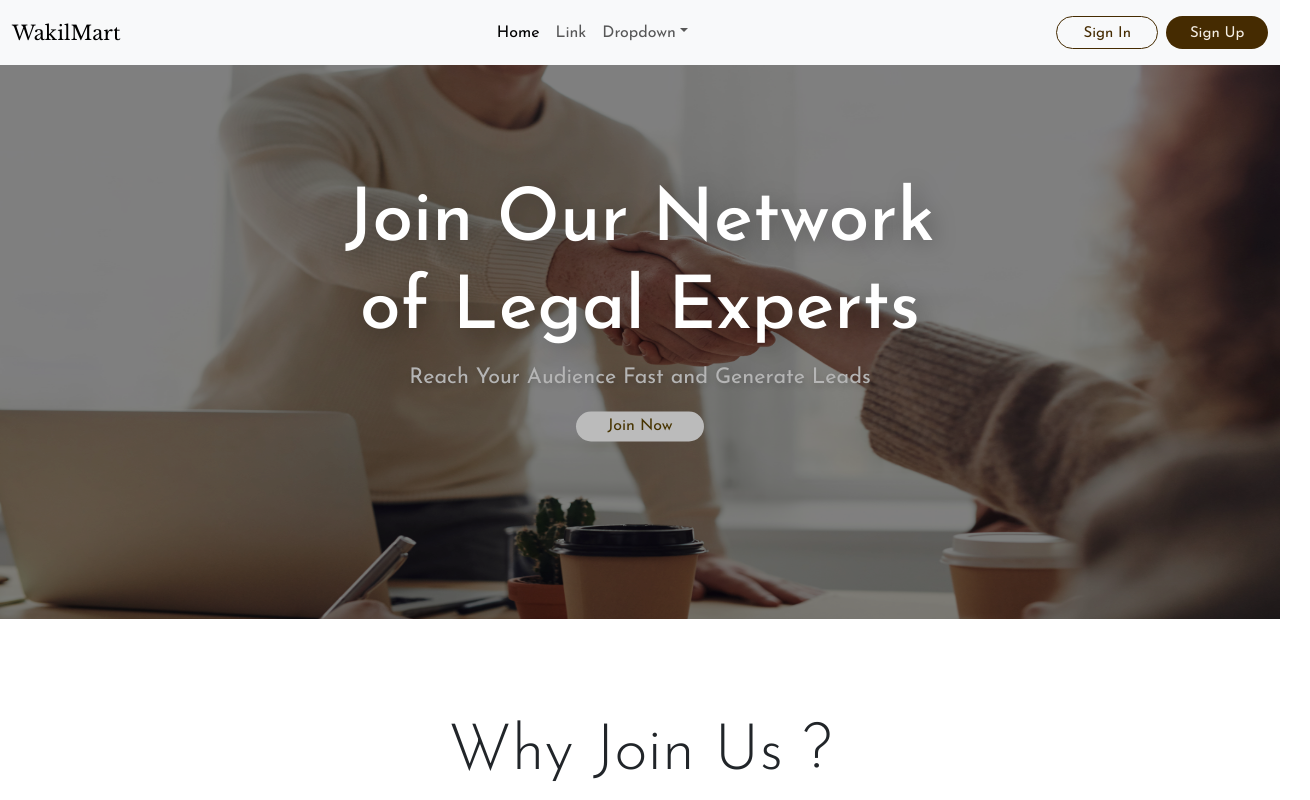
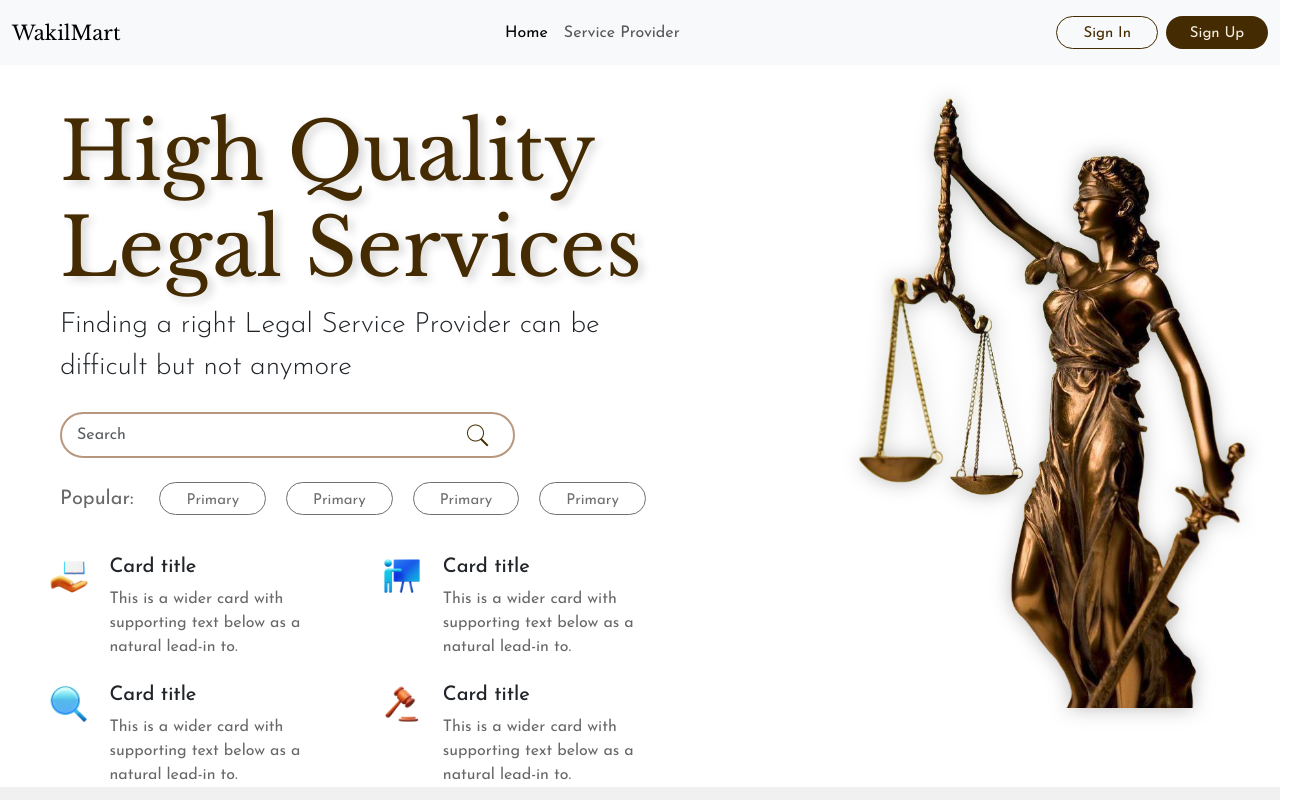
Before and after one commit to vizeerr/SIH-2023-Front-End, a React (Create React App) app: page / in a window 1280 px wide. Shown: the top 800 px of the page, 1310 px wide, since content can reach past the window. Built offline with nearby package versions, Linux system fonts and the light colour scheme.

Commit message:
landing page bugs fixed

```diff
--- a/src/App.css
+++ b/src/App.css
@@ -3,7 +3,7 @@ body {
   padding: 0;
   font-family: 'Josefin Sans', sans-serif;
 }
-
+/* Vivek */
 :root {
   --unnamed-color-707070: #707070;
   --unnamed-color-fef3e4: #FEF3E4;
@@ -50,9 +50,13 @@ body {
     font-family: 'Libre Baskerville', serif;
   }
 
+  .rightarea {
+    z-index: -2;
+  }
   .rightarea img{
     width: 71%;
-    filter: drop-shadow(0px 0px 8px #000000B8);
+    z-index: -2;
+    filter: drop-shadow(0px 0px 10px #00000044)
   }
 
   .leftarea{
@@ -81,8 +85,8 @@ body {
   }
 
   .searchlog{
-    width: 30px;
-    height: 30px;
+    width: 25px;
+    height: 25px;
     margin-right: 20px;
   }
 
@@ -178,7 +182,133 @@ body {
     margin-top: 3em;
   }
 
+  .verifico{
+    width: 13px;
+    height: 13px;
+  }
 
+  .sm-13{
+    font-size: 13px;
+  }
+  .sm-9{
+    font-size: 9px;
+  }
+
+  .bg-dark{
+    background: #000000 !important;
+  }
+
+  .footerul li{
+    color: #949494;
+  }
+
+  .darktextlight{
+    color: var(--darktextlight);
+  }
+
+
+  .stateimg{
+    box-shadow: 7px 11px 16px #00000059;
+  }
+
+  .x-3{
+    top: 3em;
+  }
+
+  .lightbackground{
+    background: var(--lightbackground);
+  }
+
+  .jumbocont{
+    height: 60vh;
+  }
+  .acordhead{
+    box-shadow: 0px 9px 29px #00000061;
+    border: 1px solid #707070;
+  }
+
+  .acordhead .accordion-button{
+    box-shadow: -1px 4px 16px 0 #d4d4d4;
+  }
+
+  .loginonpage input{
+    border-radius: 50px;
+    border: 2px solid var(--searchcol);
+    width: 75%;
+    background-color: transparent;
+  }
+
+ .loginbg{
+  position: relative;
+ }
+ .loginbg::before {
+  content: "";
+  background-image: url('../src/page 1 design images/login back.jpeg');
+  background-repeat: no-repeat;
+  background-size: cover;
+  position: absolute;
+  top: 0;
+  left: 0;
+  width: 100%;
+  height: 100%;
+  opacity: 0.1; /* Adjust the opacity value as needed */
+  z-index: -1; /* Ensure the overlay is behind the content */
+}
+
+.loginrbg{
+  position: relative;
+ }
+ .loginrbg::before {
+  content: "";
+  background-image: url('../src/page 1 design images/haplog.jpeg');
+  background-repeat: no-repeat;
+  background-size: cover;
+  position: absolute;
+  top: 0;
+  left: 0;
+  width: 100%;
+  height: 100%;
+  filter: brightness(0.5);
+  opacity: 1; /* Adjust the opacity value as needed */
+  z-index: -1; /* Ensure the overlay is behind the content */
+}
+
+.imgcontainer{
+  position: relative;
+  background: #1d1200bd;
+}
+
+.imgcontainer::before {
+  content: "";
+  background-image: url('../src/page 1 design images/delbgcut.jpeg');
+  background-repeat: no-repeat;
+  background-size: cover;
+  position: absolute;
+  top: 0;
+  left: 0;
+  width: 100%;
+  height: 100%;
+  /* filter: brightness(0.5); */
+  opacity: 1; /* Adjust the opacity value as needed */
+  z-index: -1; /* Ensure the overlay is behind the content */
+}
+
+/* .navbar{
+  background: transparent !important;
+  backdrop-filter: blur(10px);
+} */
+
+.userfeed{
+  background: var(--lgbag);
+}
+
+.herosection{
+  margin-top: 5em;
+}
+
+
+
+/* Rishav */
 .Works-container {
   background-color: #E8E8E8;
   margin-top: 6rem !important;
@@ -326,6 +456,8 @@ body {
 }
 
 
+/* Vibhuti */
+
   .faq {
   font: normal normal 300 83px/109px Josefin Sans;
   letter-spacing: 0px;
@@ -424,119 +556,3 @@ body {
   font-weight: bold;
   color: aqua;
 }
-
- .verifico{
-    width: 13px;
-    height: 13px;
-  }
-
-  .sm-13{
-    font-size: 13px;
-  }
-  .sm-9{
-    font-size: 9px;
-  }
-
-  .bg-dark{
-    background: #000000 !important;
-  }
-
-  .footerul li{
-    color: #949494;
-  }
-
-  .darktextlight{
-    color: var(--darktextlight);
-  }
-
-
-  .stateimg{
-    box-shadow: 7px 11px 16px #00000059;
-  }
-
-  .x-3{
-    top: 3em;
-  }
-
-  .lightbackground{
-    background: var(--lightbackground);
-  }
-
-  .jumbocont{
-    height: 60vh;
-  }
-  .acordhead{
-    box-shadow: 0px 9px 29px #00000061;
-    border: 1px solid #707070;
-  }
-
-  .acordhead .accordion-button{
-    box-shadow: -1px 4px 16px 0 #d4d4d4;
-  }
-
-  .loginonpage input{
-    border-radius: 50px;
-    border: 2px solid var(--searchcol);
-    width: 75%;
-    background-color: transparent;
-  }
-
- .loginbg{
-  position: relative;
- }
- .loginbg::before {
-  content: "";
-  background-image: url('../src/page 1 design images/login back.jpeg');
-  background-repeat: no-repeat;
-  background-size: cover;
-  position: absolute;
-  top: 0;
-  left: 0;
-  width: 100%;
-  height: 100%;
-  opacity: 0.1; /* Adjust the opacity value as needed */
-  z-index: -1; /* Ensure the overlay is behind the content */
-}
-
-.loginrbg{
-  position: relative;
- }
- .loginrbg::before {
-  content: "";
-  background-image: url('../src/page 1 design images/haplog.jpeg');
-  background-repeat: no-repeat;
-  background-size: cover;
-  position: absolute;
-  top: 0;
-  left: 0;
-  width: 100%;
-  height: 100%;
-  filter: brightness(0.5);
-  opacity: 1; /* Adjust the opacity value as needed */
-  z-index: -1; /* Ensure the overlay is behind the content */
-}
-
-.imgcontainer{
-  position: relative;
-  background: #1d1200bd;
-}
-
-.imgcontainer::before {
-  content: "";
-  background-image: url('../src/page 1 design images/delbgcut.jpeg');
-  background-repeat: no-repeat;
-  background-size: cover;
-  position: absolute;
-  top: 0;
-  left: 0;
-  width: 100%;
-  height: 100%;
-  /* filter: brightness(0.5); */
-  opacity: 1; /* Adjust the opacity value as needed */
-  z-index: -1; /* Ensure the overlay is behind the content */
-}
-
-/* .navbar{
-  background: transparent !important;
-  backdrop-filter: blur(10px);
-} */
--- a/src/App.js
+++ b/src/App.js
@@ -1,13 +1,22 @@
 import "./App.css";
 import Home from "./pages/Home";
 import Service from "./pages/Service";
+import { BrowserRouter as Router, Route, Routes } from "react-router-dom";
 
 function App() {
   return (
-    <div>
+    <>
+        <Router>
+          <Routes>
+            <Route exact path="/" element={<Home />} />
+            <Route exact path="services" element={<Service />} />
+          </Routes>
+        </Router>
+
       {/* <Home /> */}
-      <Service />
-    </div>
+      {/* <Service /> */}
+
+    </>
   );
 }
 
--- a/src/components/Navbar.js
+++ b/src/components/Navbar.js
@@ -1,6 +1,8 @@
 import React from "react";
+import { Link,useLocation } from "react-router-dom";
 
 const Navbar = () => {
+   let location = useLocation();
   return (
 
       <nav className="navbar navbar-expand-lg bg-body-tertiary fixed-top ">
@@ -22,46 +24,12 @@ const Navbar = () => {
           <div className="collapse navbar-collapse" id="navbarSupportedContent">
             <ul className="navbar-nav mx-auto mb-2 mb-lg-0">
               <li className="nav-item">
-                <a className="nav-link active" aria-current="page" href="/">
-                  Home
-                </a>
+                <Link className={`nav-link ${location.pathname === '/'? "active": "" }`}  aria-current="page" to="/">Home</Link>
               </li>
               <li className="nav-item">
-                <a className="nav-link" href="/">
-                  Link
-                </a>
+                <Link className={`nav-link ${location.pathname === '/services'? "active": "" }`}  aria-current="page" to="services">Service Provider</Link>
               </li>
-              <li className="nav-item dropdown">
-                <a
-                  className="nav-link dropdown-toggle"
-                  href="/"
-                  role="button"
-                  data-bs-toggle="dropdown"
-                  aria-expanded="false"
-                >
-                  Dropdown
-                </a>
-                <ul className="dropdown-menu">
-                  <li>
-                    <a className="dropdown-item" href="/">
-                      Action
-                    </a>
-                  </li>
-                  <li>
-                    <a className="dropdown-item" href="/">
-                      Another action
-                    </a>
-                  </li>
-                  <li>
-                    <hr className="dropdown-divider" />
-                  </li>
-                  <li>
-                    <a className="dropdown-item" href="/">
-                      Something else here
-                    </a>
-                  </li>
-                </ul>
-              </li>
+
             </ul>
             <button type="button " className="btn btn-yellight m-2">
               Sign In
--- a/src/components/landing-page/Herosection.js
+++ b/src/components/landing-page/Herosection.js
@@ -9,18 +9,18 @@ import expertico from '../../page 1 design images/expertico.png'
 
 const Herosection = () => {
   return (
-    <div className="container-fluid mt-5">
+    <div className="herosection container-fluid ">
       <div className="hero d-flex justify-content-between">
         <div className="leftarea mt-4 ms-5">
             <h1 className="display-1 head-land ">High Quality Legal Services </h1>
             <p className='fs-3 fw-light'>Finding a right Legal Service Provider can be difficult but not anymore</p>
-            <form className="w-75 align-middle d-flex search rounded-pill mt-4 mb-4" role="search">
+            <form className="w-75 align-items-center d-flex search rounded-pill mt-4 mb-4" role="search">
                 <input className="form-control me-2 border-none" type="search" placeholder="Search" aria-label="Search"/>
                 <img className='searchlog' src={searchbtn} alt="" />
             </form>
 
             <div className="searchsuggest d-flex align-items-center">
-                <p className= "fs-5 m-0"> Popular: </p>
+                <p className= "fs-5 m-0 lighttext"> Popular: </p>
                 <div className="badges ms-3">
                     <span className="badge rounded-pill custpopbadge ">Primary</span>
                     <span className="badge rounded-pill custpopbadge">Primary</span>
@@ -38,7 +38,7 @@ const Herosection = () => {
                         <div className="col ">
                         <div className="card-body p-0">
                             <h5 className="card-title">Card title</h5>
-                            <p className="card-text ">This is a wider card with supporting text below as a natural lead-in to.</p>
+                            <p className="card-text lighttext">This is a wider card with supporting text below as a natural lead-in to.</p>
                         </div>
                         </div>
                     </div>
@@ -51,7 +51,7 @@ const Herosection = () => {
                         <div className="col ">
                         <div className="card-body p-0">
                             <h5 className="card-title">Card title</h5>
-                            <p className="card-text">This is a wider card with supporting text below as a natural lead-in to.</p>
+                            <p className="card-text  lighttext">This is a wider card with supporting text below as a natural lead-in to.</p>
                         </div>
                         </div>
                     </div>
@@ -64,7 +64,7 @@ const Herosection = () => {
                         <div className="col ">
                         <div className="card-body p-0">
                             <h5 className="card-title">Card title</h5>
-                            <p className="card-text">This is a wider card with supporting text below as a natural lead-in to.</p>
+                            <p className="card-text  lighttext">This is a wider card with supporting text below as a natural lead-in to.</p>
                         </div>
                         </div>
                     </div>
@@ -77,7 +77,7 @@ const Herosection = () => {
                         <div className="col ">
                         <div className="card-body p-0">
                             <h5 className="card-title">Card title</h5>
-                            <p className="card-text">This is a wider card with supporting text below as a natural lead-in to.</p>
+                            <p className="card-text  lighttext">This is a wider card with supporting text below as a natural lead-in to.</p>
                         </div>
                         </div>
                     </div>
--- a/src/components/landing-page/Jumbo.js
+++ b/src/components/landing-page/Jumbo.js
@@ -3,7 +3,7 @@ import "../../App.css"
 
 function Jumbo() {
   return (
-    <div className='container-l lightbackground  text-center jumbocont d-flex justify-content-center align-items-center'>
+    <div className='container-l p-0 lightbackground  text-center jumbocont d-flex justify-content-center align-items-center'>
       <div className=''>
       <h1 className="display-3"> Connecting Legal Experts, Empowering Clients</h1>
       <p className='w-75 fs-2 lh-lg m-auto lighttext fw-light'> At our Legal Service Platform, we're committed to revolutionizing the way you access legal services. Our platform connects you with skilled legal professionals, making it easier than ever to find the expertise you need.</p>
--- a/src/components/landing-page/ProviderSlider.js
+++ b/src/components/landing-page/ProviderSlider.js
@@ -9,7 +9,7 @@ import flstar from '../../page 1 design images/icons8-star-50.png'
 
 const ProviderSlider = () => {
   return (
-    <div className='container-fluid mt-5 mb-5'>
+    <div className='container-l mt-5 mb-5 p-0'>
     <div className='w-100 text-center mt-5'>
         <h1 className="display-3 "> Our Top Service Providers</h1>
         <button type="button" className="btn btn-brown float-end me-5"> View More</button>
--- a/src/components/landing-page/Questions.js
+++ b/src/components/landing-page/Questions.js
@@ -3,7 +3,7 @@ import "../../App.css"
 
 function Questions() {
   return (
-    <div className="container mt-5">
+    <div className="container mt-5 p-3">
         <h1 className="display-3 mb-5">Frequently Asked Questions</h1>
         <div className="accordion fw-light" id="accordionFAQ">
           <div className="accordion-item  mb-4 acordhead rounded-3">
--- a/src/components/landing-page/ServicesSlider.js
+++ b/src/components/landing-page/ServicesSlider.js
@@ -4,7 +4,7 @@ import famlawimg from '../../page 1 design images/family-law-q2rkt7sgpskp9dph2ac
 
 const ServicesSlider = () => {
   return (
-    <div className='lgbag container-fluid mt-5 mb-5'>
+    <div className='lgbag container-l mt-5 mb- p-0'>
     <div className='w-100 text-center mt-5'>
         <h1 className="display-3 "> A Passion For Justice, Our Service Areas</h1>
         <button type="button" className="btn btn-brown float-end me-5"> View More</button>
--- a/src/components/landing-page/StateService.js
+++ b/src/components/landing-page/StateService.js
@@ -3,7 +3,7 @@ import Delbg from '../../page 1 design images/delbgcut.jpeg'
 import Delbgthumb from '../../page 1 design images/delbgcutthumb.jpeg'
 const StateService = () => {
   return (
-    <div className='container-l mt-5 mb-5 w-100 h-100 overflow-hidden'>
+    <div className='container-l mt-5 mb-5 w-100 h-100 p-0 overflow-hidden'>
       <div className="imgcontainer">
         <div className='w-100 text-center position-relative x-3'>
             <h1 className="display-3 text-light"> Find Services In Your State</h1>
--- a/src/components/landing-page/Userfeed.js
+++ b/src/components/landing-page/Userfeed.js
@@ -5,8 +5,8 @@ import flstar from '../../page 1 design images/icons8-star-50.png'
 
 const Userfeed = () => {
   return (
-    <div>
-      <div className='container-l mt-5 mb-5 w-100 h-100 overflow-hidden'>
+
+      <div className='userfeed p-0 container-l mt-5 mb-5 w-100 h-100 overflow-hidden'>
         <div className='w-100 text-center position-relative x-3'>
             <h1 className="display-3"> What They Are Talking About WakilMart</h1>
             <button type="button" className="btn btn-brown float-end me-5"> View More</button>
@@ -136,7 +136,6 @@ const Userfeed = () => {
   </div>
       </div>
 
-    </div>
   )
 }
 
```
